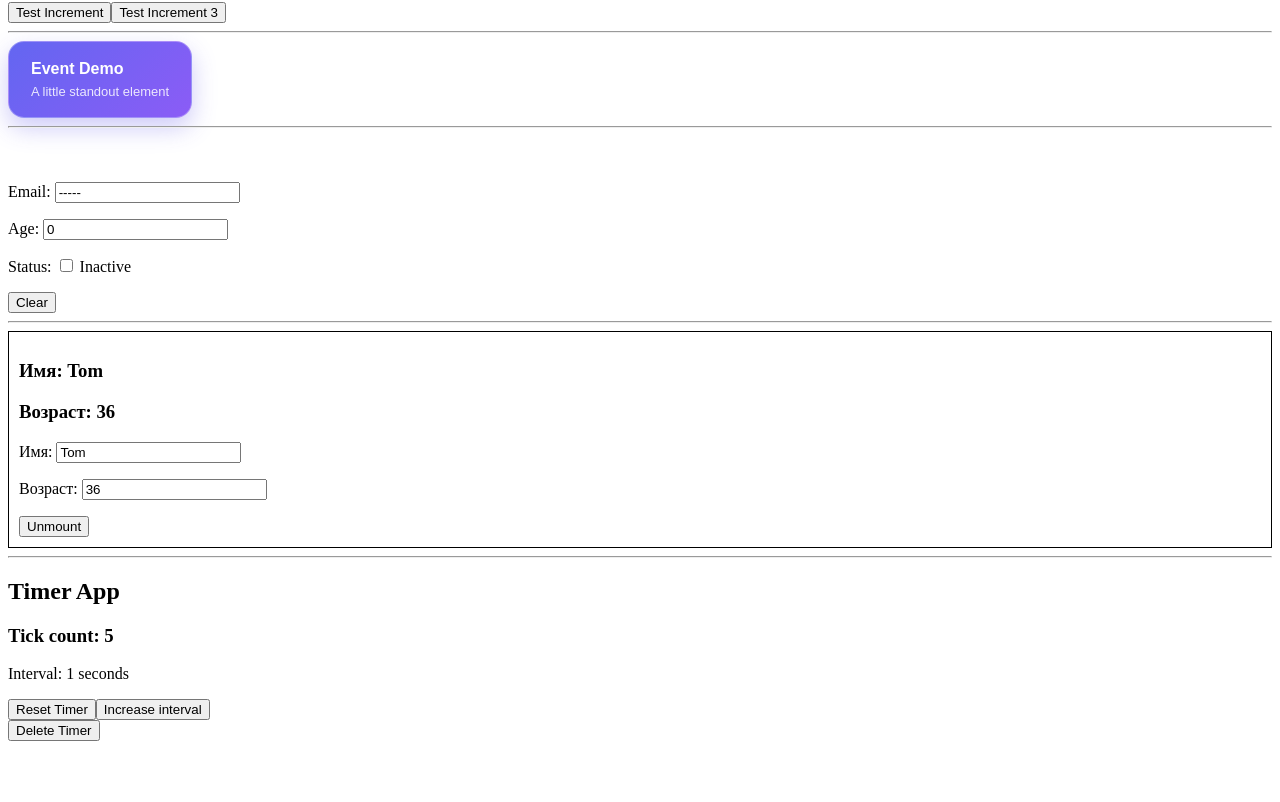
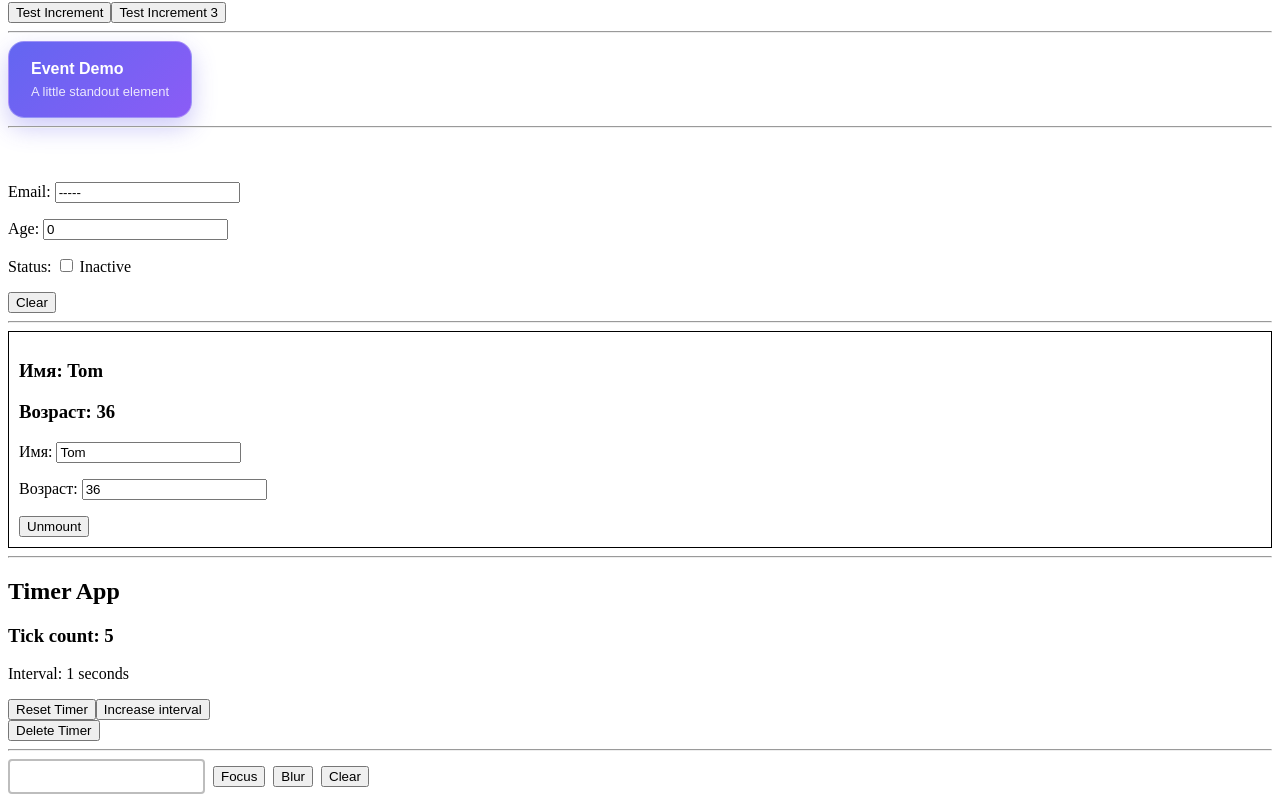
Before and after one commit to VadimContentHunter/tech-lab, a React app in the folder containers/react/project/: page / in a window 1280 px wide. Shown: the part 329-1131 px from the top of the page. Before the commit the page ends 1078 px from the top, so only its background shows below. Built offline with nearby package versions, Linux system fonts and the light colour scheme.

Commit message:
feat(CastInput): Add CastInput component with input focus and clear functionality

```diff
--- /dev/null
+++ b/containers/react/project/app/src/CastInput.tsx
@@ -0,0 +1,53 @@
+import { CSSProperties, useRef, useState } from 'react';
+
+function CastInput() {
+    const inputRef = useRef<HTMLInputElement>(null);
+    const [isFocused, setIsFocused] = useState(false);
+
+    const containerStyle: CSSProperties = {
+        display: 'flex',
+        alignItems: 'center',
+        gap: '8px',
+    };
+
+    const inputStyle: CSSProperties = isFocused
+        ? {
+              padding: '8px',
+              border: '2px solid #1976d2',
+              borderRadius: '4px',
+              outline: 'none',
+              boxShadow: '0 0 0 3px rgba(25, 118, 210, 0.25)',
+          }
+        : {
+              padding: '8px',
+              border: '2px solid #bdbdbd',
+              borderRadius: '4px',
+              outline: 'none',
+              boxShadow: 'none',
+          };
+
+    const focusInput = () => {
+        inputRef.current?.focus();
+    };
+
+    const blurInput = () => {
+        inputRef.current?.blur();
+    };
+
+    const clearInput = () => {
+        if (inputRef.current) {
+            inputRef.current.value = '';
+        }
+    };
+
+    return (
+        <div style={containerStyle}>
+            <input type="text" ref={inputRef} style={inputStyle} onFocus={() => setIsFocused(true)} onBlur={() => setIsFocused(false)} />
+            <button onClick={focusInput}>Focus</button>
+            <button onClick={blurInput}>Blur</button>
+            <button onClick={clearInput}>Clear</button>
+        </div>
+    );
+}
+
+export default CastInput;
--- a/containers/react/project/app/src/main.tsx
+++ b/containers/react/project/app/src/main.tsx
@@ -7,6 +7,7 @@ import UserCard from './UserCard';
 import UserCardClass from './UserCardClass';
 import EffectDemo from './EffectDemo';
 import Timer from './Timer';
+import CastInput from './CastInput';
 
 const rootElement = document.getElementById('root');
 
@@ -27,5 +28,7 @@ createRoot(rootElement).render(
         <EffectDemo />
         <hr />
         <Timer />
+        <hr />
+        <CastInput />
     </StrictMode>
 );
```
